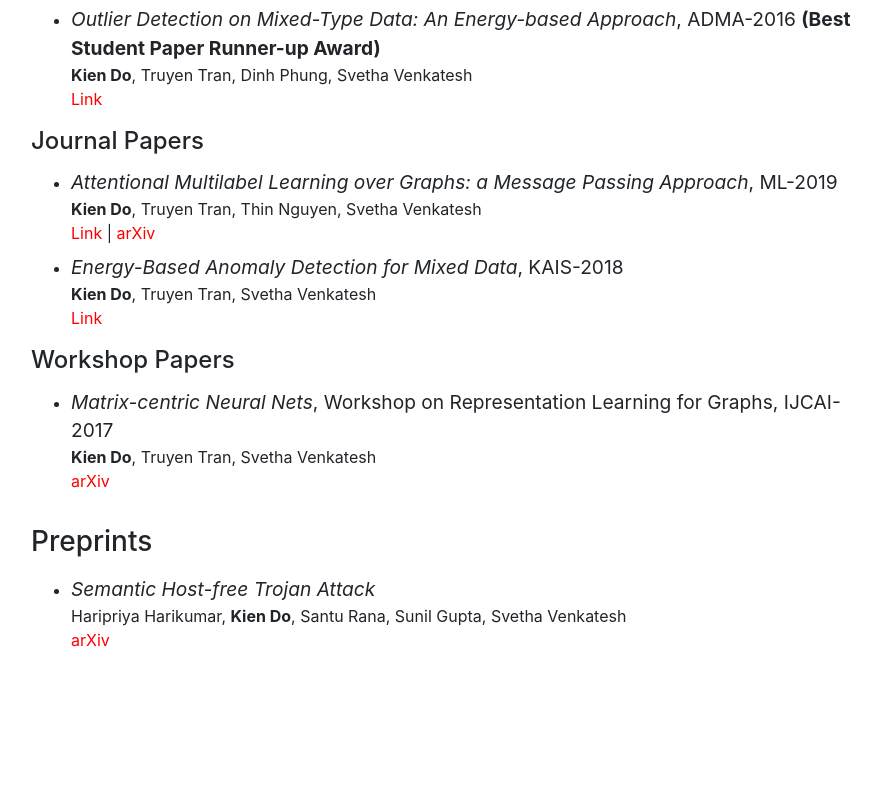
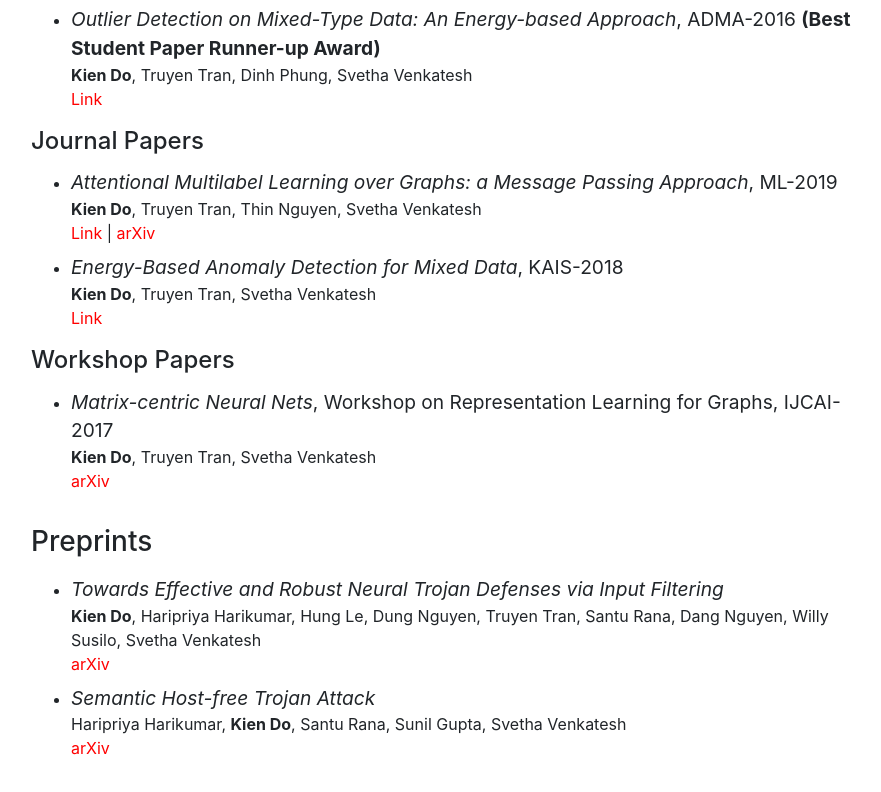
Before and after one commit to clarken92/clarken92.github.io, a plain HTML site: page publications.html in a window 1280 px wide. Shown: the part 956-1748 px from the top of the page, without its empty margins (339-1220 px from the left). Before the commit the page ends 1640 px from the top, so only its background shows below. Drawn offline with nearby package versions, Linux system fonts and the light colour scheme; some icons are missing.

Commit message:
Update on 23_05_2022

```diff
--- a/components/my_info.js
+++ b/components/my_info.js
@@ -29,7 +29,7 @@
 				</li>
 				<li>
 					<i class="bi bi-linkedin" style="font-size: 0.85rem"></i>
-					<a href="https://www.linkedin.com/in/kien-duc-do-b45846a4/"> LinkedIn</a>
+					<a href="https://www.linkedin.com/in/kien-do-b45846a4/"> LinkedIn</a>
 				</li>
 				<li>
 					<i class="bi bi-twitter" style="font-size: 0.85rem"></i>
--- a/publications.html
+++ b/publications.html
@@ -209,6 +209,18 @@
 					<h3>Preprints</h3>
 
 					<ul class="ul-paper">
+						<!-- 2022 -->
+						<li class="li-paper">
+							<div class="paper-item">
+								<span class="paper-name"><i>Towards Effective and Robust Neural Trojan Defenses via Input Filtering</i></span><br>
+								<span class="author-names"><b>Kien Do</b>, Haripriya Harikumar, Hung Le, Dung Nguyen,
+														    Truyen Tran, Santu Rana, Dang Nguyen, Willy Susilo, Svetha Venkatesh</span><br>
+								<span class="paper-links">
+									<a href="https://arxiv.org/abs/2202.12154">arXiv</a>
+								</span>
+							</div>
+						</li>
+
 						<!-- 2021 -->
 						<li class="li-paper last-elem">
 							<div class="paper-item">
```
